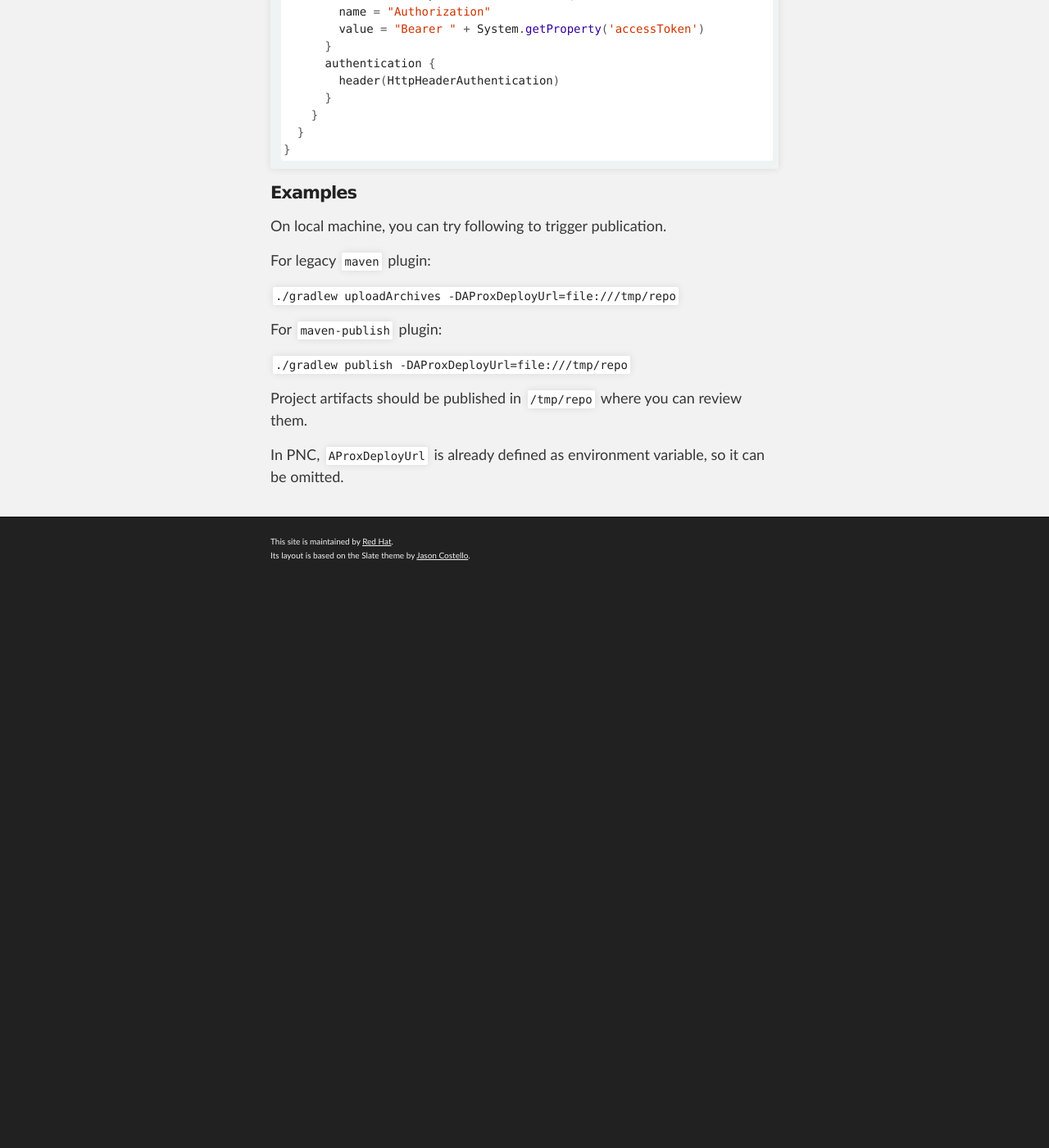
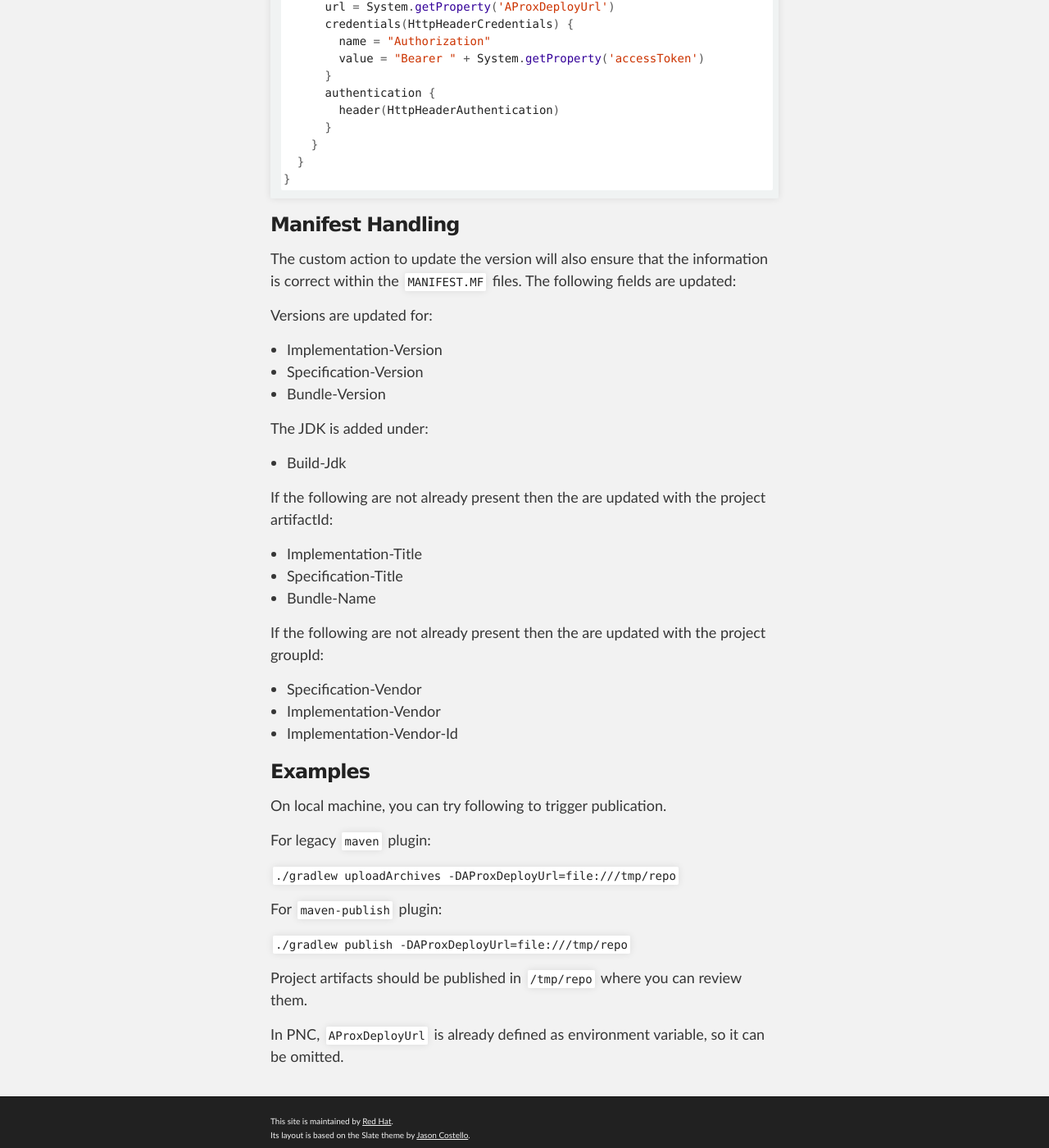
Before and after one commit to project-ncl/gradle-manipulator, a Jekyll site: the page built from guide/artifact-publishing.md, in a window 1280 px wide and 1400 px high, scrolled down 2337 px. Shown: the whole window at 82% size. Built offline with Jekyll 4.4.1, drawn with Linux system fonts in a browser that asks for light colours; before the commit the page ends 3042 px from its top, so only the background shows below that.

Commit message:
NCL-5668 Add documentation

````diff
--- a/guide/artifact-publishing.md
+++ b/guide/artifact-publishing.md
@@ -24,7 +24,7 @@ Following properties need to be given either as system properties or as environm
 
 In PNC above would be already defined as environment variables.
 
-#### Legacy Maven Plugin
+### Legacy Maven Plugin
 
 If the project uses the legacy `maven` plugin, use the `uploadArchives` task to publish artifacts.
 
@@ -63,7 +63,7 @@ uploadArchives {
 
 ```
 
-#### Maven-publish Plugin
+### Maven-publish Plugin
 
 If the project uses `maven-publish` plugin, use the `publish` task to publish artifacts.
 
@@ -101,7 +101,31 @@ publishing {
 }
 ```
 
-#### Examples
+### Manifest Handling
+
+The custom action to update the version will also ensure that the information is correct within the `MANIFEST.MF` files.
+The following fields are updated:
+
+
+Versions are updated for:
+* Implementation-Version
+* Specification-Version
+* Bundle-Version
+
+The JDK is added under:
+* Build-Jdk
+
+If the following are not already present then the are updated with the project artifactId:
+* Implementation-Title
+* Specification-Title
+* Bundle-Name
+
+If the following are not already present then the are updated with the project groupId:
+* Specification-Vendor
+* Implementation-Vendor
+* Implementation-Vendor-Id
+
+### Examples
 
 On local machine, you can try following to trigger publication.
 
````
